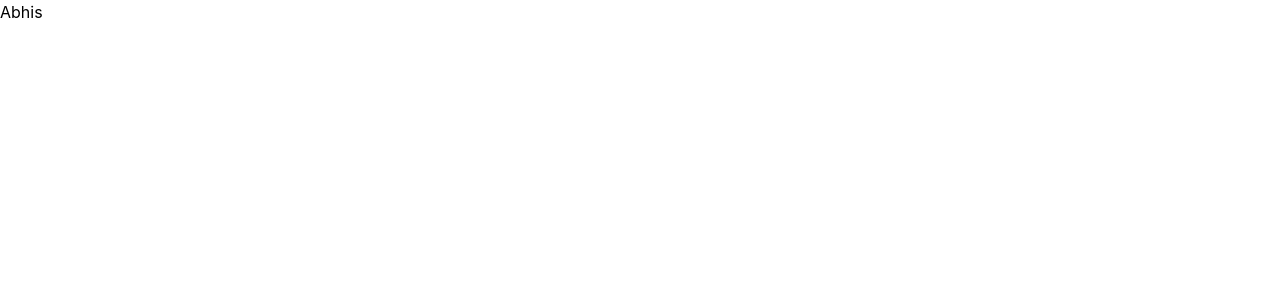
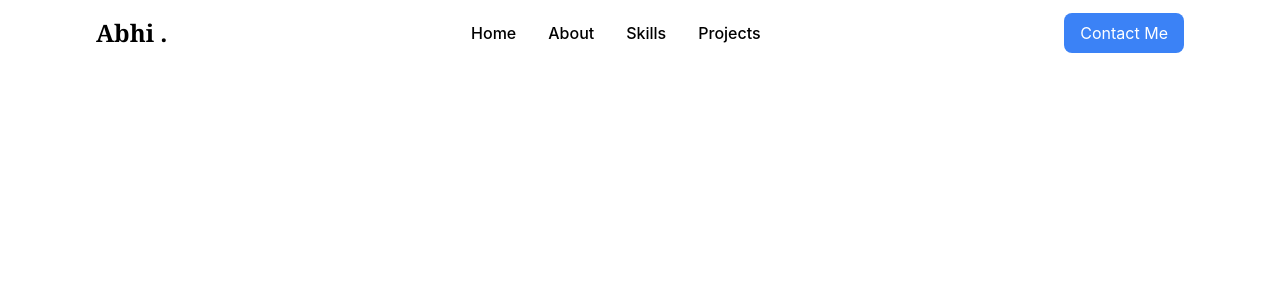
Before and after one commit to abhi-dev-er/Portfolio-Website, a React (Create React App) app: page / in a window 1280 px wide. Shown: the top 300 px of the page. Built offline with nearby package versions, Linux system fonts and the light colour scheme.

Commit message:
creating navbar

```diff
--- a/package.json
+++ b/package.json
@@ -8,7 +8,9 @@
     "@testing-library/user-event": "^13.5.0",
     "react": "^18.2.0",
     "react-dom": "^18.2.0",
+    "react-icons": "^5.0.1",
     "react-scripts": "5.0.1",
+    "react-scroll": "^1.9.0",
     "web-vitals": "^2.1.4"
   },
   "scripts": {
--- a/public/index.html
+++ b/public/index.html
@@ -13,7 +13,7 @@
 
     <link rel="manifest" href="%PUBLIC_URL%/manifest.json" />
 
-    <title>React App</title>
+    <title>Abhi PortFolio</title>
   </head>
   <body>
     <noscript>You need to enable JavaScript to run this app.</noscript>
--- a/src/App.js
+++ b/src/App.js
@@ -1,12 +1,12 @@
-
-
+import React from 'react'
+import Navbar from './Components/Navbar/Navbar'
 
 function App() {
   return (
-    <div className="App">
-    <h1>Abhis</h1>
+    <div className=''>
+      <Navbar/>
     </div>
-  );
+  )
 }
 
-export default App;
+export default App
--- /dev/null
+++ b/src/Components/Navbar/Navbar.jsx
@@ -0,0 +1,18 @@
+import React from "react";
+import { Link } from "react-scroll";
+function Navbar() {
+  return (
+    <nav className="h-[50px] max-w-6xl w-full mt-0 ml-auto mr-auto pt-8 pb-4 pl-8 pr-8 flex items-center justify-between sticky top-0 z-10">
+      <h1 className="text-2xl font-semibold font-serif ">Abhi .</h1>
+      <div>
+        <Link className="m-4 cursor-pointer font-medium hover:text-blue-500 ">Home</Link>
+        <Link className="m-4 cursor-pointer font-medium hover:text-blue-500 ">About</Link>
+        <Link className="m-4 cursor-pointer font-medium hover:text-blue-500 ">Skills</Link>
+        <Link className="m-4 cursor-pointer font-medium hover:text-blue-500 ">Projects</Link>
+      </div>
+      <button className="px-4 py-2 rounded-lg text-white bg-blue-500 hover:text-white hover:bg-black transition-all ease-in-out duration-300">Contact Me</button>
+    </nav>
+  );
+}
+
+export default Navbar;
```
Also changed, not shown: 1 other file (tests, documents, lock files or other folders).
